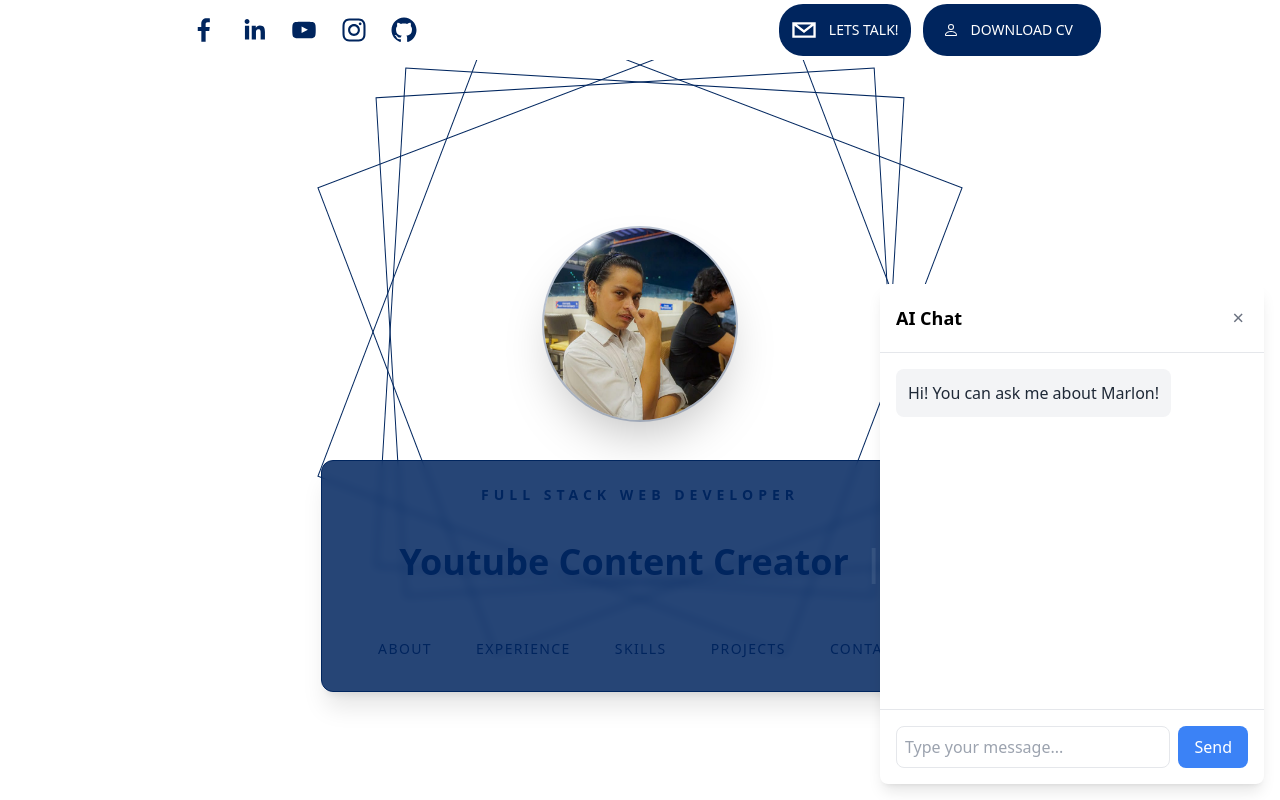
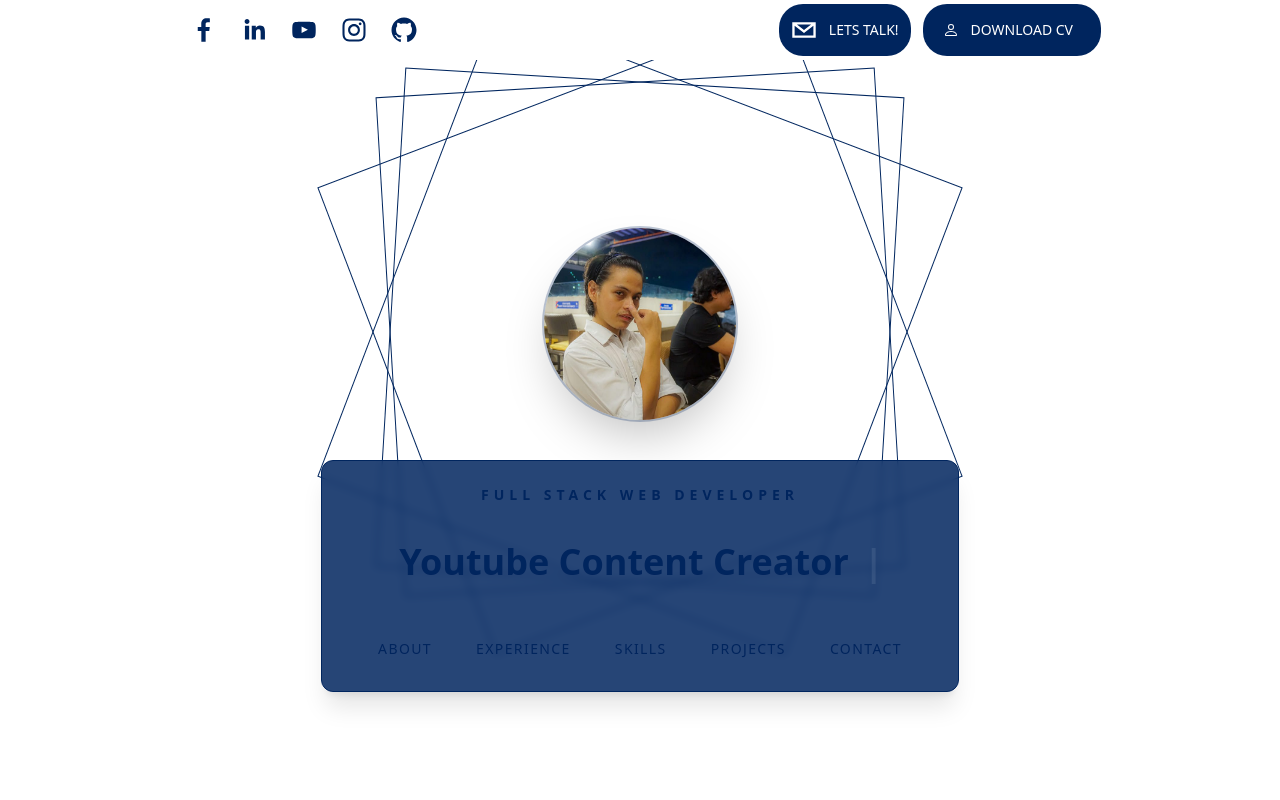
Before and after one commit to mgacrama211176/2023portfolio, a Next.js app: page / in a window 1280 px wide. Shown: the top 800 px of the page. Built offline with nearby package versions, Linux system fonts and the light colour scheme.

Commit message:
removed chat

```diff
--- a/pages/index.tsx
+++ b/pages/index.tsx
@@ -51,7 +51,7 @@ export default function Home() {
         </footer>
       </Link>
 
-      <AIChatWidget />
+      {/* <AIChatWidget /> */}
     </div>
   );
 }
```
